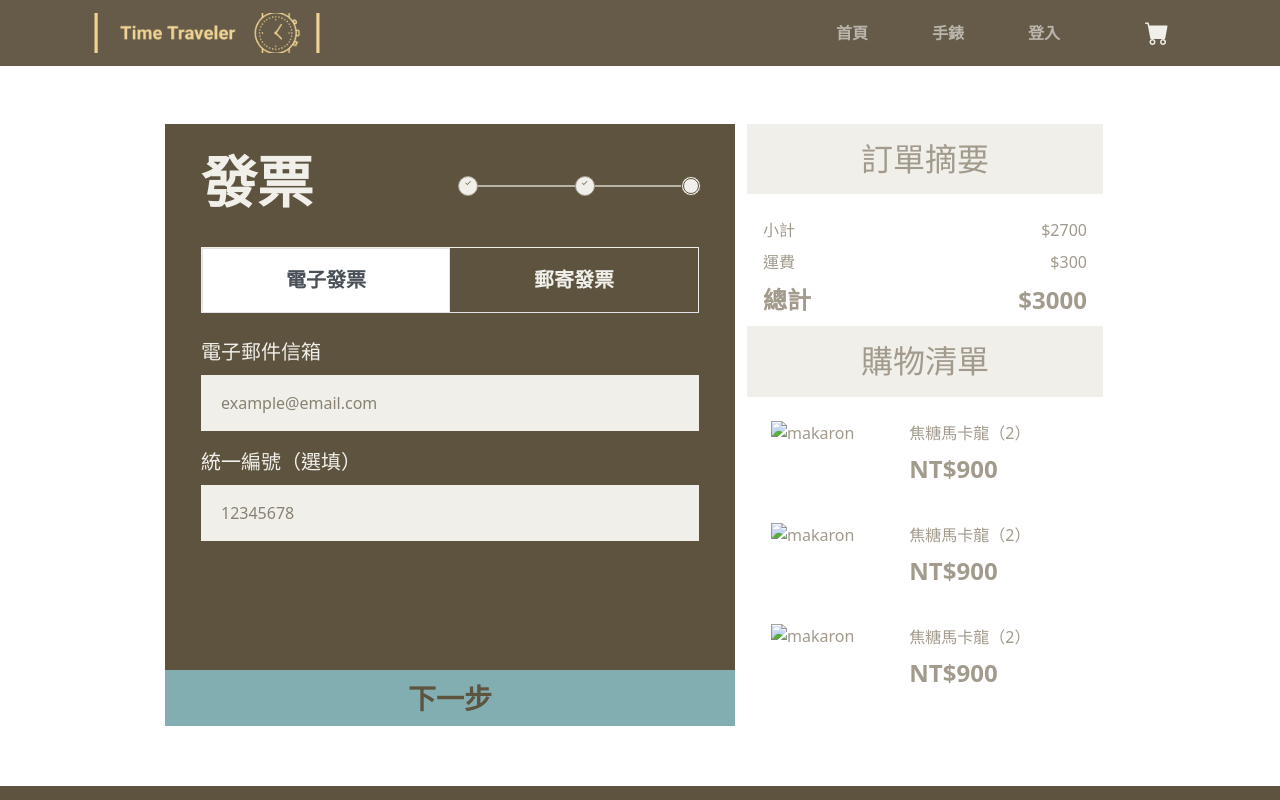
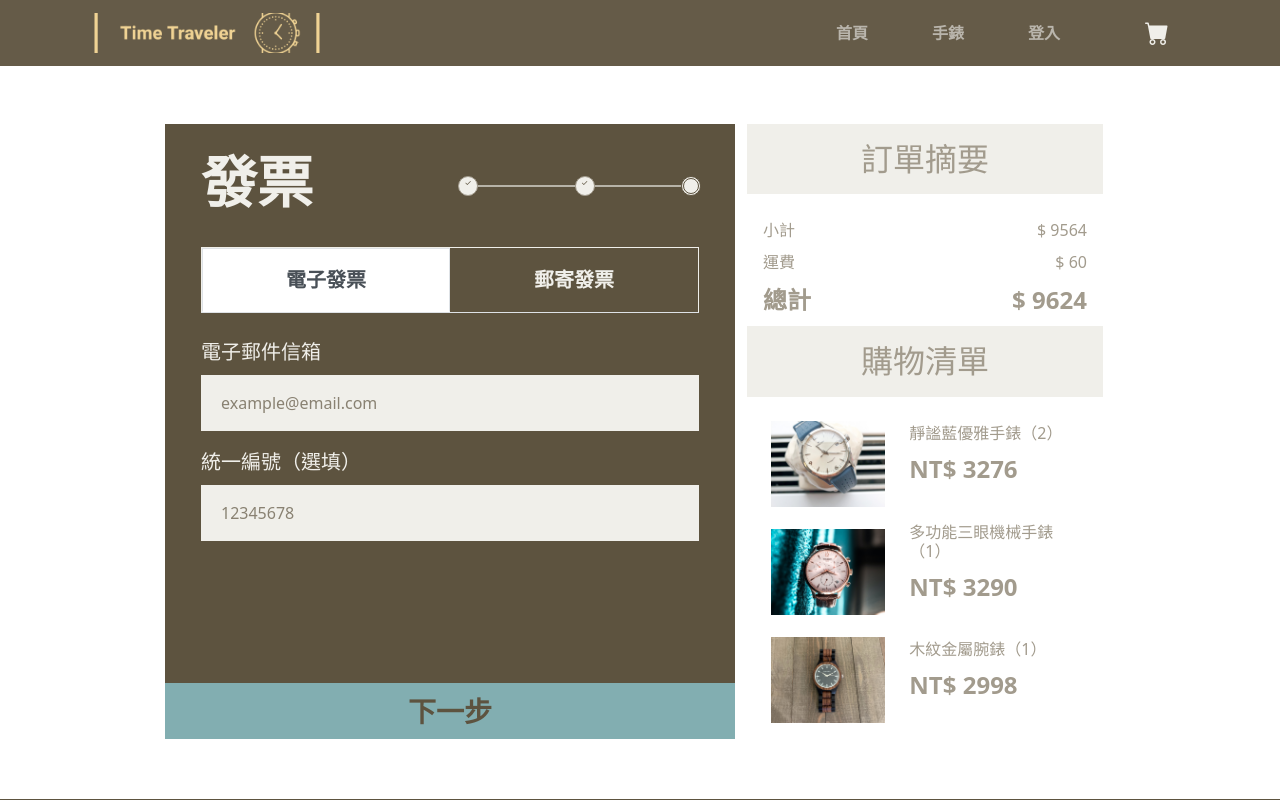
Before and after one commit to dogwantfly/bootstrap-training, a plain HTML site: page checkout-receipt.html in a window 1280 px wide. Shown: the top 800 px of the page. Drawn offline with Linux system fonts and the light colour scheme.

Commit message:
Update 2022-02-11T09:54:56.695Z

```diff
--- a/checkout-receipt.html
+++ b/checkout-receipt.html
@@ -107,13 +107,13 @@
         <h2 class="text-center py-3 mb-4 bg-light">訂單摘要</h2>
         <dl class="row fw-light mb-md-0 px-3">
           <dt class="col-6 fw-light">小計</dt>
-          <dd class="col-6 text-end">$2700</dd>
+          <dd class="col-6 text-end">$ 9564</dd>
 
           <dt class="col-6 fw-light">運費</dt>
-          <dd class="col-6 text-end">$300</dd>
+          <dd class="col-6 text-end">$ 60</dd>
 
           <dt class="col-6 fw-semibold fs-4">總計</dt>
-          <dd class="col-6 fw-semibold text-end fs-4">$3000</dd>
+          <dd class="col-6 fw-semibold text-end fs-4">$ 9624</dd>
         </dl>
       </div>
       <div class="text-info">
@@ -122,34 +122,34 @@
           <li class="row align-items-center mb-3">
             <div class="col-5">
               <div class="ratio ratio-4x3">
-                <img src="./assets/images/cart-1.jpg" alt="makaron" class="object-fit-cover">
+                <img src="./assets/images/louis-mornaud-ADvixEYm5qE-unsplash.jpg" alt="靜謐藍優雅手錶" class="object-fit-cover">
               </div>
             </div>
             <div class="col-7">
-              <h3 class="fs-6">焦糖馬卡龍（2）</h3>
-              <p class="fs-4 fw-semibold">NT$900</p>
+              <h3 class="fs-6">靜謐藍優雅手錶（2）</h3>
+              <p class="fs-4 fw-semibold">NT$ 3276</p>
             </div>
           </li>
           <li class="row align-items-center mb-3">
             <div class="col-5">
               <div class="ratio ratio-4x3">
-                <img src="./assets/images/cart-1.jpg" alt="makaron" class="object-fit-cover">
+                <img src="./assets/images/bruno-van-der-kraan-VRERJ5Mjp4c-unsplash.jpg" alt="多功能三眼機械手錶" class="object-fit-cover">
               </div>
             </div>
             <div class="col-7">
-              <h3 class="fs-6">焦糖馬卡龍（2）</h3>
-              <p class="fs-4 fw-semibold">NT$900</p>
+              <h3 class="fs-6">多功能三眼機械手錶（1）</h3>
+              <p class="fs-4 fw-semibold">NT$ 3290</p>
             </div>
           </li>
           <li class="row align-items-center mb-3">
             <div class="col-5">
               <div class="ratio ratio-4x3">
-                <img src="./assets/images/cart-1.jpg" alt="makaron" class="object-fit-cover">
+                <img src="./assets/images/mambawatches-ukJdqKqFcDA-unsplash.jpg" alt="木紋金屬腕錶" class="object-fit-cover">
               </div>
             </div>
             <div class="col-7">
-              <h3 class="fs-6">焦糖馬卡龍（2）</h3>
-              <p class="fs-4 fw-semibold">NT$900</p>
+              <h3 class="fs-6">木紋金屬腕錶（1）</h3>
+              <p class="fs-4 fw-semibold">NT$ 2998</p>
             </div>
           </li>
         </ul>
```
